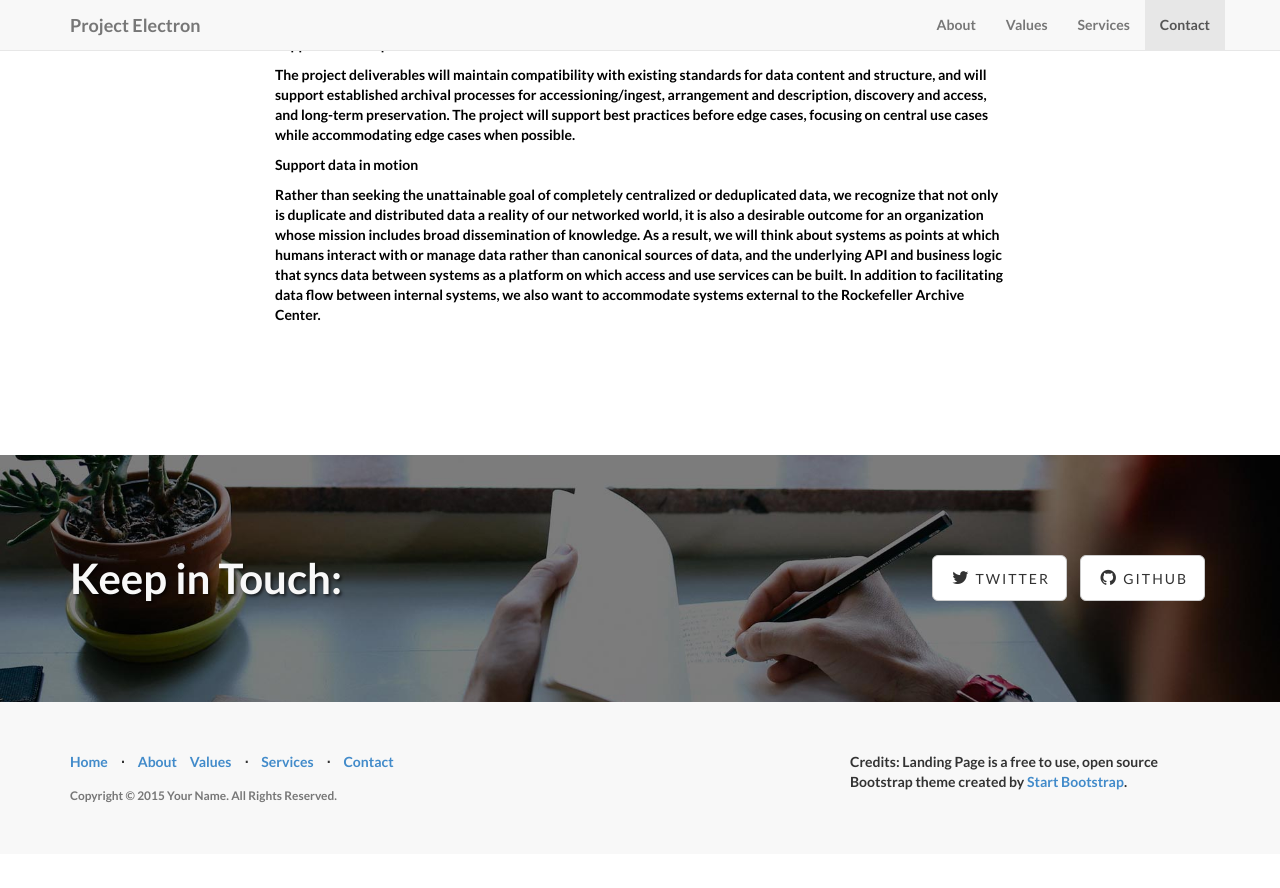
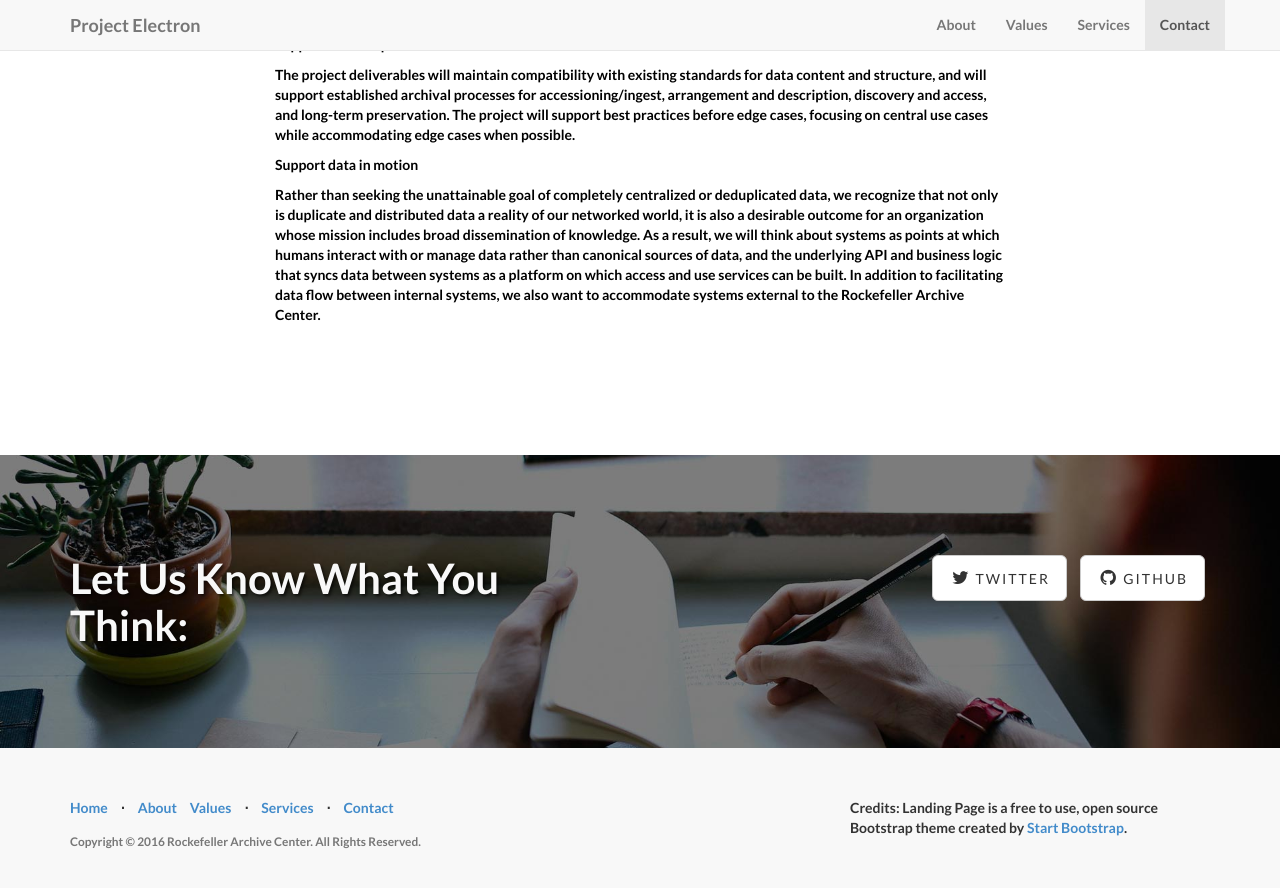
Before and after one commit to RockefellerArchiveCenter/project_electron, a Jekyll site: the page built from index.html, in a window 1280 px wide and 900 px high, scrolled down 1936 px. Shown: the top 888 px of the window. Built offline with Jekyll 4.4.1, drawn with Linux system fonts in a browser that asks for light colours; before the commit the page ends 2790 px from its top, so only the background shows below that.

Commit message:
Changing Footer and config

```diff
--- a/_config.yml
+++ b/_config.yml
@@ -6,11 +6,8 @@ url: http://yoursite.com
 title: Project Electron
 email: your-email@domain.com
 author: Your Name
-description: > # "Write an awesome description for your new site here.
-  You can edit this line in _config.yml. It will appear in your document
-  head meta (for Google search results) and in your feed.xml site
-  description.
-copyright: 'Copyright &copy; 2015 Your Name. All Rights Reserved.'
+description: This website is the home of all news regarding the Rockefeller Archive Center and Marist College IT's Project Electron.
+copyright: 'Copyright &copy; 2016 Rockefeller Archive Center. All Rights Reserved.'
 credits: 'Credits: Landing Page is a free to use, open source Bootstrap theme created by <a href="http://startbootstrap.com/">Start Bootstrap</a>.'
 
 # ----------------------- #
--- a/_includes/contact.html
+++ b/_includes/contact.html
@@ -4,7 +4,7 @@
 
 			<div class="row">
 				<div class="col-lg-6">
-					<h2>Keep in Touch:</h2>
+					<h2>Let Us Know What You Think:</h2>
 				</div>
 				<div class="col-lg-6">
 					<ul class="list-inline banner-social-buttons">
```
